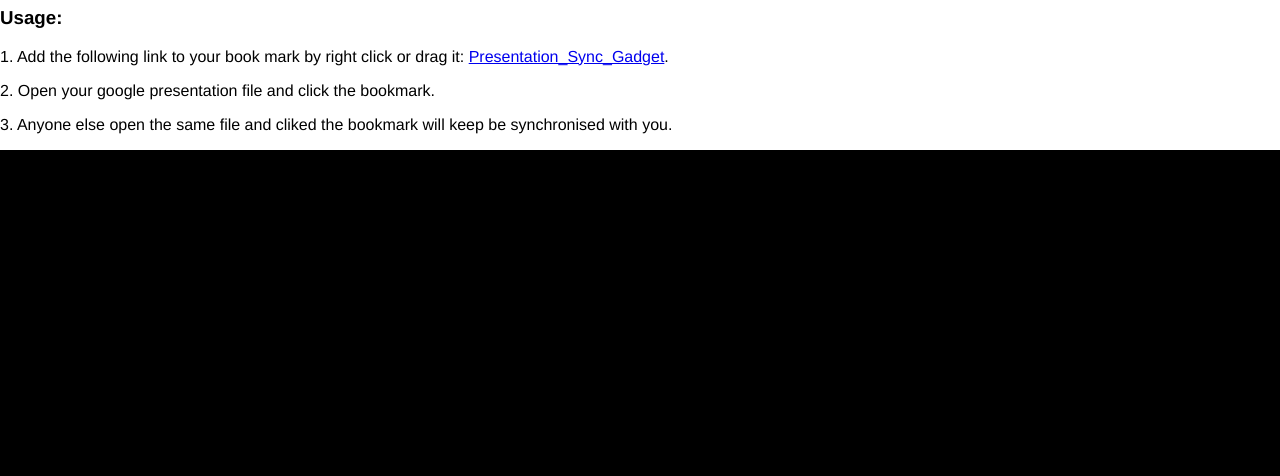
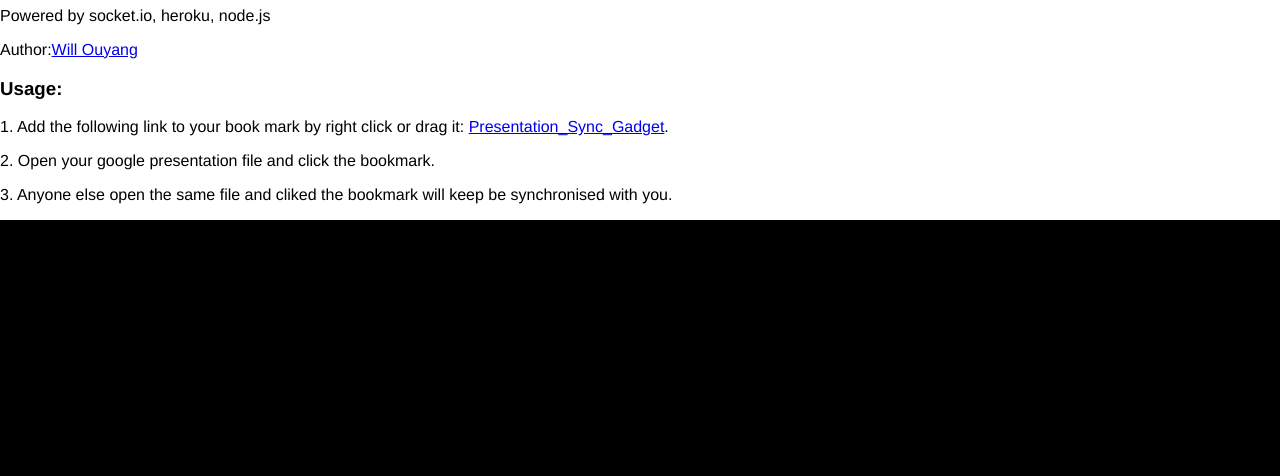
Before and after one commit to oeway/presentation-sync, a website: page public/index.html in a window 1280 px wide. Shown: the part 73-549 px from the top of the page. Drawn offline with nearby package versions, Linux system fonts and the light colour scheme; no server answers.

Commit message:
fix index

```diff
--- a/public/index.html
+++ b/public/index.html
@@ -8,8 +8,10 @@
 <body>
   <ul class="pages">
    <li class="note_bar">
-      <div class="form">
+   <div class="form">
         <h1 class="title"> Presentation Sync </h1>
+          <p class="title">Powered by socket.io, heroku, node.js</p>
+  <p class="title">Author:<a href="http://oeway.github.io/">Will Ouyang</a></p>
         <h3 class="title">Usage:</h3>
         <p>1. Add the following link to your book mark by right click or drag it: <a class="usernameInput" maxlength="14" href="javascript:(function(){var socket_script = document.createElement('script');socket_script.src = 'https://presentation-sync.herokuapp.com/socket.io/socket.io.js';(document.head||document.documentElement).insertBefore(socket_script);})();">Presentation_Sync_Gadget</a>.</p>
 
@@ -17,7 +19,7 @@
         <p>3. Anyone else open the same file and cliked the bookmark will keep be synchronised with you.</p>
       </div>
 
-    </li>
+   </li>
     <li class="chat page">
       <div class="chatArea">
         <ul class="messages"></ul>
```
